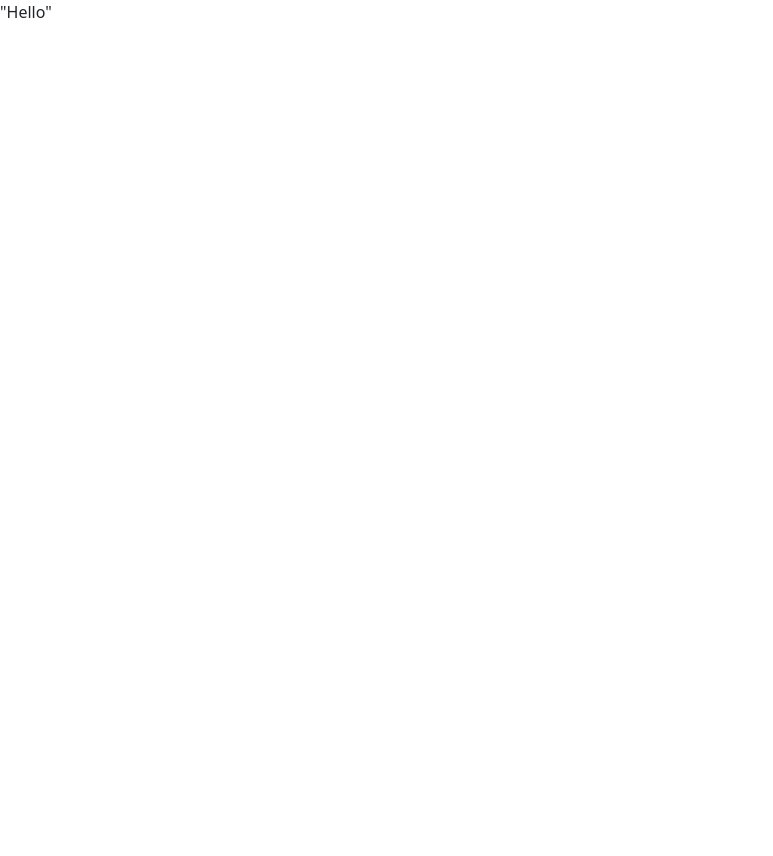
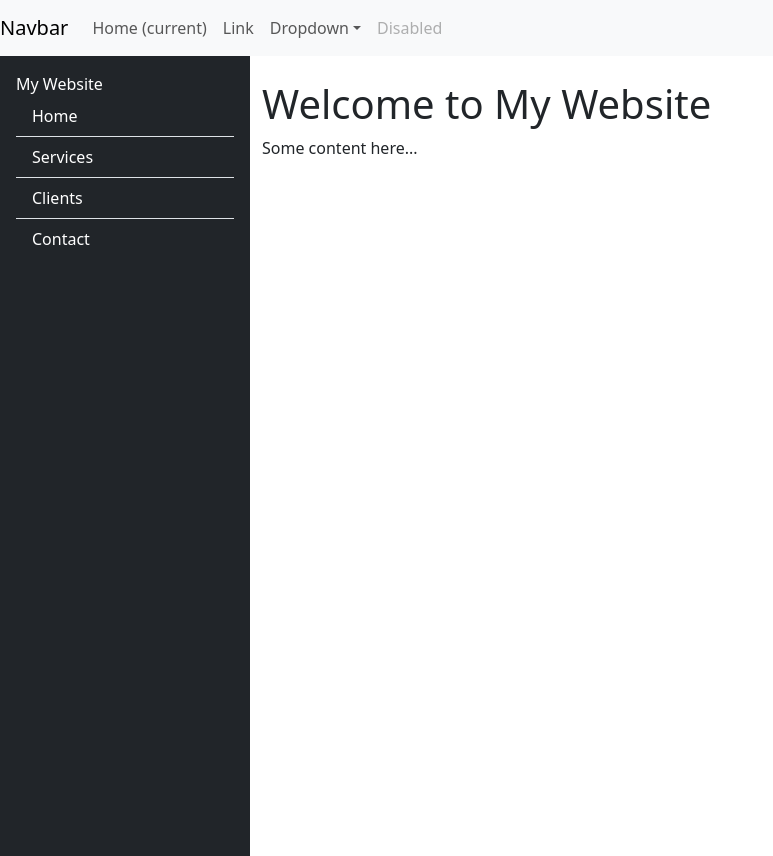
Before and after one commit to alexharris0214/Web-Chat-Application, a React (Vite) app in the folder front-end/: page / in a window 1280 px wide. Shown: the whole page, without its empty margins (0-773 px from the left). Before the commit the page ends 800 px from the top, so only its background shows below. Built offline with nearby package versions, Linux system fonts and the light colour scheme.

Commit message:
created nav bar, side nav, and main window components

```diff
--- a/front-end/src/App.jsx
+++ b/front-end/src/App.jsx
@@ -2,11 +2,17 @@
 import "bootstrap/dist/js/bootstrap.bundle.min"
 
 import { NavBar } from "./components/NavBar"
+import { SideChatWindow } from "./components/SideChatWindow"
+import { MainWindow } from "./components/MainWindow"
 
 function App() {
   return (
     <>
       <NavBar/>
+        <div className="d-flex">
+        <SideChatWindow/>
+        <MainWindow/>
+      </div>
     </>
   )
 }
--- /dev/null
+++ b/front-end/src/components/MainWindow.jsx
@@ -0,0 +1,10 @@
+import React from 'react';
+
+export const MainWindow = () => {
+    return (
+        <div className="container-fluid">
+            <h1 className="mt-4">Welcome to My Website</h1>
+            <p>Some content here...</p>
+        </div>
+    );
+};
--- a/front-end/src/components/NavBar.jsx
+++ b/front-end/src/components/NavBar.jsx
@@ -1,7 +1,39 @@
 import React from "react";
 
 export const NavBar = () => {
-    return (
-            <p>"Hello"</p>
-    )
-}
+  return (
+    <>
+    <nav class="navbar navbar-expand-lg navbar-light bg-light top-fixed">
+        <a class="navbar-brand" href="#">Navbar</a>
+        <button class="navbar-toggler" type="button" data-toggle="collapse" data-target="#navbarSupportedContent" aria-controls="navbarSupportedContent" aria-expanded="false" aria-label="Toggle navigation">
+          <span class="navbar-toggler-icon"></span>
+        </button>
+
+        <div class="collapse navbar-collapse" id="navbarSupportedContent">
+          <ul class="navbar-nav mr-auto">
+            <li class="nav-item active">
+              <a class="nav-link" href="#">Home <span class="sr-only">(current)</span></a>
+            </li>
+            <li class="nav-item">
+              <a class="nav-link" href="#">Link</a>
+            </li>
+            <li class="nav-item dropdown">
+              <a class="nav-link dropdown-toggle" href="#" id="navbarDropdown" role="button" data-toggle="dropdown" aria-haspopup="true" aria-expanded="false">
+                Dropdown
+              </a>
+              <div class="dropdown-menu" aria-labelledby="navbarDropdown">
+                <a class="dropdown-item" href="#">Action</a>
+                <a class="dropdown-item" href="#">Another action</a>
+                <div class="dropdown-divider"></div>
+                <a class="dropdown-item" href="#">Something else here</a>
+              </div>
+            </li>
+            <li class="nav-item">
+              <a class="nav-link disabled" href="#">Disabled</a>
+            </li>
+          </ul>
+        </div>
+      </nav>
+    </>
+  );
+};
--- /dev/null
+++ b/front-end/src/components/SideChatWindow.jsx
@@ -0,0 +1,15 @@
+import React from "react";
+
+export const SideChatWindow = () => {
+    return (
+        <div className="d-flex flex-column vh-100 bg-dark text-white p-3" style={{ minWidth: '250px' }}>
+            <div className="sidebar-heading">My Website</div>
+            <div className="list-group list-group-flush">
+                <a href="#home" className="list-group-item list-group-item-action bg-dark text-white">Home</a>
+                <a href="#services" className="list-group-item list-group-item-action bg-dark text-white">Services</a>
+                <a href="#clients" className="list-group-item list-group-item-action bg-dark text-white">Clients</a>
+                <a href="#contact" className="list-group-item list-group-item-action bg-dark text-white">Contact</a>
+            </div>
+        </div>
+    );
+};
```
